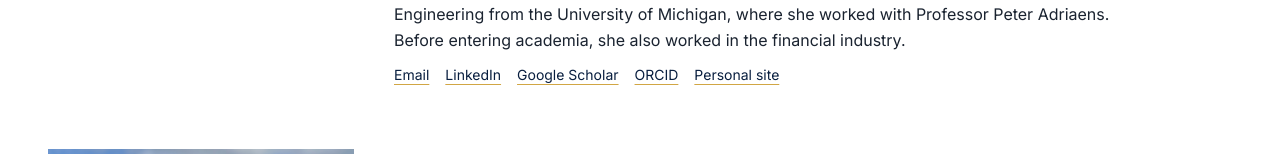
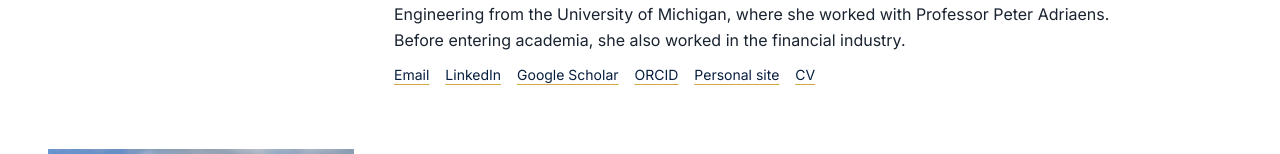
Before and after one commit to erfl-fiu/erfl-fiu.github.io, a Next.js app: page /people in a window 1280 px wide. Shown: the part 589-743 px from the top of the page. Built offline with nearby package versions, Linux system fonts and the light colour scheme.

Commit message:
Add a CV link on the people page.

```diff
--- a/content/people.ts
+++ b/content/people.ts
@@ -40,6 +40,7 @@ export const currentPeople: Person[] = [
       },
       { label: "ORCID", href: "https://orcid.org/0000-0002-6843-9250" },
       { label: "Personal site", href: "https://dlkency.github.io/" },
+      { label: "CV", href: "/cv/dan-li-cv.pdf" },
     ],
   },
   {
```
Also changed, not shown: 1 other file (tests, documents, lock files or other folders).
